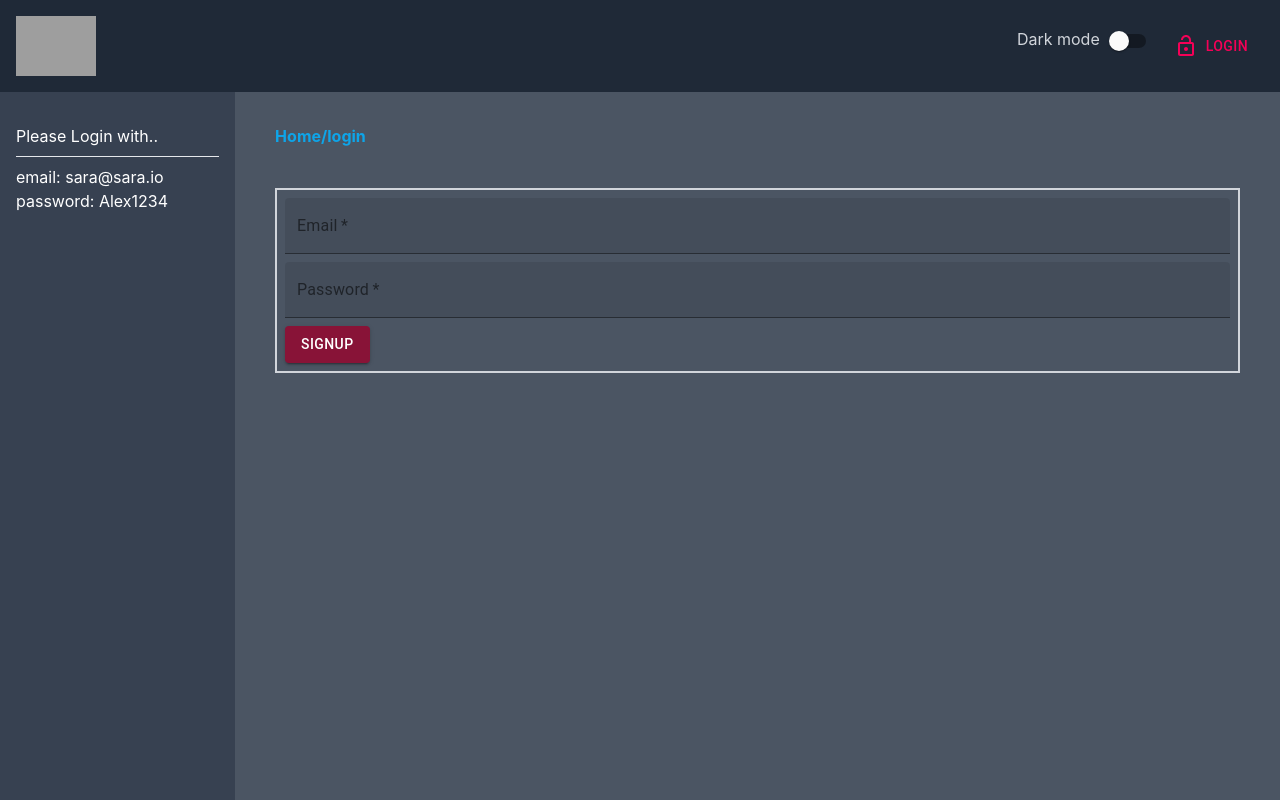
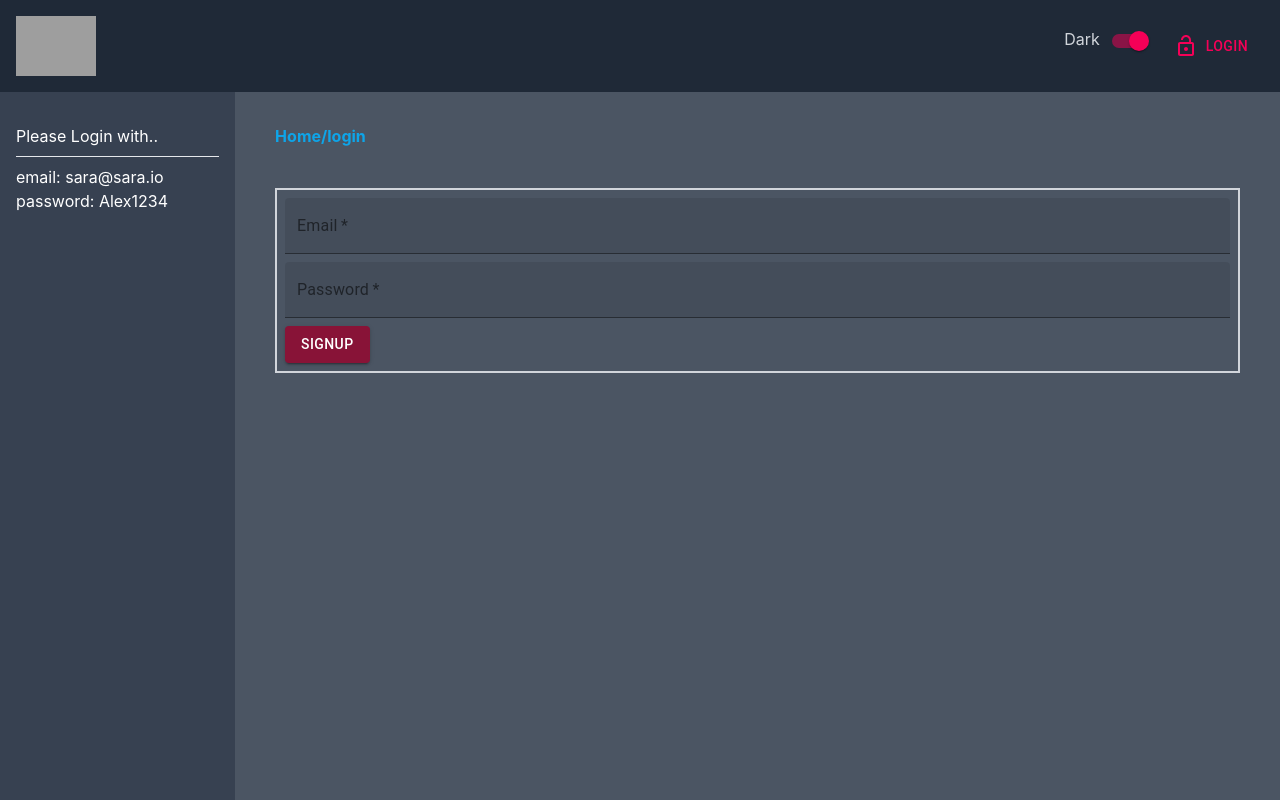
Before and after one commit to ainvention/miniwiki, a React (Create React App) app in the folder client/: page /login in a window 1280 px wide. Built offline with nearby package versions, Linux system fonts and the light colour scheme; grey boxes are pictures that could not be loaded.

Commit message:
darkmode switch fix

```diff
--- a/client/src/components/DarkModeSwitch.js
+++ b/client/src/components/DarkModeSwitch.js
@@ -2,7 +2,7 @@ import { useState } from "react";
 import Switch from "@material-ui/core/Switch";
 
 function DarkModeSwitch() {
-  const [selected, setSelected] = useState("");
+  const [selected, setSelected] = useState(true);
 
   const toggleDarkMode = () => {
     setSelected(!selected);
@@ -17,12 +17,11 @@ function DarkModeSwitch() {
   };
   return (
     <div>
-      <span className="dark:text-gray-300">Dark mode</span>
+      <span className="dark:text-gray-300">{selected ? "Dark" : "Light"}</span>
       <Switch
         checked={selected}
         onChange={() => {
           toggleDarkMode();
-          console.log(selected);
         }}
         name="darkmode-switch"
         inputProps={{ "aria-label": "secondary checkbox" }}
```
Also changed, not shown: 1 other file (tests, documents, lock files or other folders).
